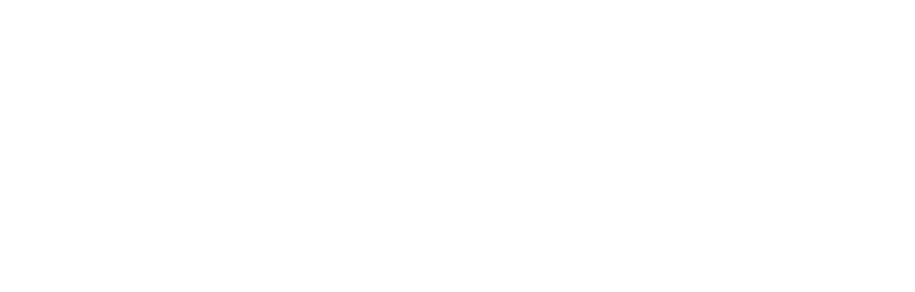
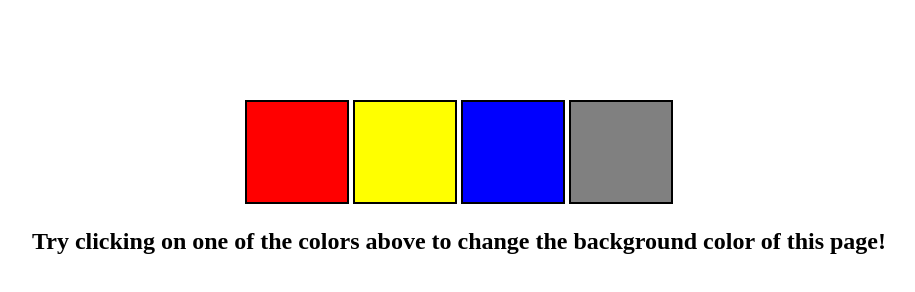
Before and after one commit to Satishghode/JavaScript, a plain HTML site: page 05_Project/01_Color_changer/index.html in a window 1280 px wide. Shown: the whole page, without its empty margins (181-1096 px from the left). Drawn offline with Linux system fonts and the light colour scheme.

Commit message:
# mouseover Color Change

```diff
--- a/05_Project/01_Color_changer/index.html
+++ b/05_Project/01_Color_changer/index.html
@@ -1,12 +1,76 @@
 <!DOCTYPE html>
 <html lang="en">
+
 <head>
     <meta charset="UTF-8">
     <meta name="viewport" content="width=device-width, initial-scale=1.0">
     <title>Color Changer Game</title>
 </head>
-<body  >
+<style>
+    .canvas{
+        text-align: center;
+        margin: 100px auto  100px;
+    }
+    .button{
+        width: 100px;
+        height: 100px;
+        border: solid black 2px;
+        display: inline-block;
+    }
+    #red{
+        background-color: red;
+    }
+    #yellow{
+        background-color: yellow;
+    }
+    #blue{
+        background-color: blue;
+    }
+    #gray{
+        background-color: gray;
+    }
+
+</style>
+
+<body>
+    <div class="canvas">
+        <span id="red" class="button"></span>
+        <span id="yellow" class="button"></span>
+        <span id="blue"  class="button"></span>
+        <span id="gray" class="button"></span>
+        <h2>Try clicking on one of the colors above to change the background color of this page!</h2>
+
+    </div>
 
 
 </body>
+<script>
+    const buttons = document.querySelectorAll('.button');
+    const body = document.querySelector('body');
+    console.log(buttons);
+    console.log(body);
+
+    buttons.forEach((button) => {
+        button.addEventListener('mouseover',(e)=>{
+            console.log(e);
+            console.log(e.target);
+            if (e.target.id == 'red') {
+                body.style.backgroundColor= e.target.id;
+            }
+            if (e.target.id == 'yellow') {
+                body.style.backgroundColor = e.target.id;
+            }
+            if(e.target.id == 'blue'){
+                body.style.backgroundColor = e.target.id ;
+            }
+            if (e.target.id == 'gray') {
+                body.style.backgroundColor= e.target.id;
+            }
+
+        })
+    });
+
+
+</script>
+
 </html>
```
